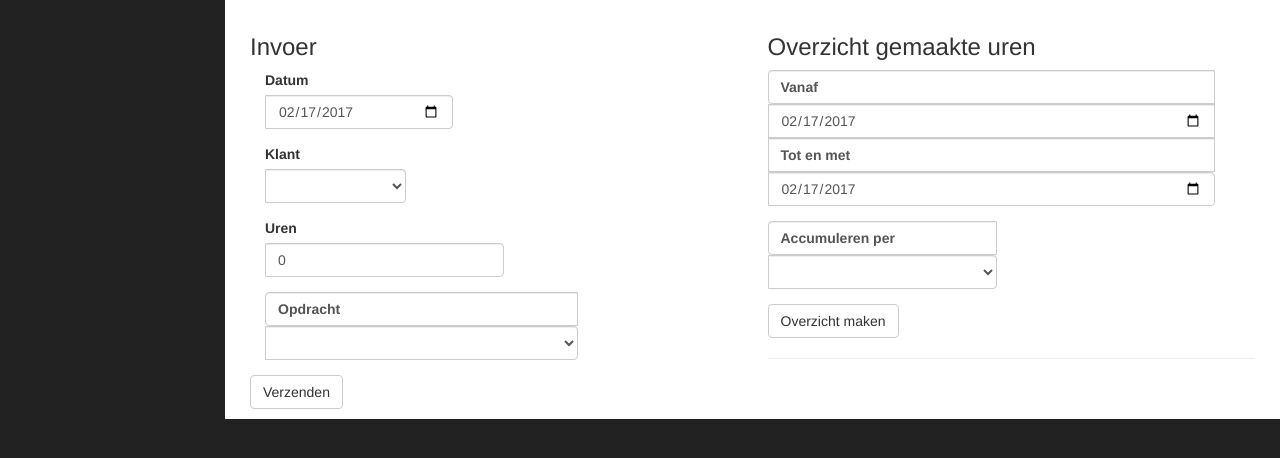
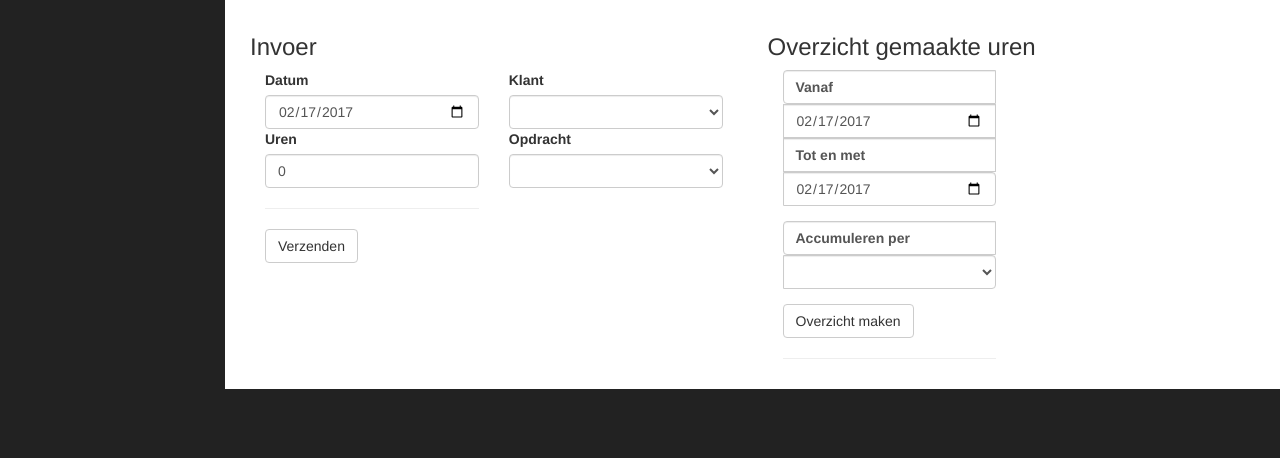
Before and after one commit to rufinoNL/administratie_tool, a plain HTML site: page urenregistratie.html in a window 1280 px wide. Shown: the part 156-614 px from the top of the page. Drawn offline with nearby package versions, Linux system fonts and the light colour scheme.

Commit message:
JR0003: layout urenregistratie aangepast

```diff
--- a/urenregistratie.html
+++ b/urenregistratie.html
@@ -161,14 +161,13 @@
                     <!-- --------------------------------------------------------------------------------------------- Input stuff -->
                     <div class="col-lg-6">
                         <h3>Invoer</h3>
-                        <div class="col-lg-12">
-                            <div class="form-group input-group">
+                        <div class="col-md-6">
                             <label>Datum</label>
                             <input class="form-control"
                                    type="date"
                                    ng-model="urenreg.invoer.datum">
                         </div>
-                            <div class="form-group input-group" >
+                        <div class="col-md-6" >
                             <label>Klant</label>
                             <select class="form-control"
                                     ng-model="urenreg.invoer.klant"
@@ -176,26 +175,29 @@
                                     ng-change="urenreg.invoer.zetLocaties()">
                             </select>
                         </div>
-                            <div class="form-group input-group">
+                        <div class="col-md-6">
                             <label>Uren</label>
                             <input class="form-control"
                                    type="number"
                                    step="0.01"
                                    ng-model="urenreg.invoer.uren">
                         </div>
-                            <div class="form-group input-group">
-                                <label class="form-control">Opdracht</label>
+                        <div class="col-md-6">
+                            <label>Opdracht</label>
                             <select class="form-control"
                                     ng-model="urenreg.invoer.locatie"
                                     ng-options="u for u in urenreg.invoer.locaties">
                             </select>
                         </div>
+                        <div class="col-md-6">
+                            <hr>
+                            <button class="btn btn-default">Verzenden</button>
                         </div>
-                        <button class="btn btn-default">Verzenden</button>
                     </div>
                     <!-- Weergave -->
                     <div class="col-lg-6">
                         <h3>Overzicht gemaakte uren</h3>
+                        <div class="col-md-6">
                             <div class="form-group input-group">
                                 <label class="form-control">Vanaf</label>
                                 <input class="form-control"
@@ -239,6 +241,7 @@
                         </div>
                     </div>
                 </div>
+            </div>
             <!-- /.container-fluid -->
 
         </div>
```
Lines whose indentation alone changed are shown as unchanged.
